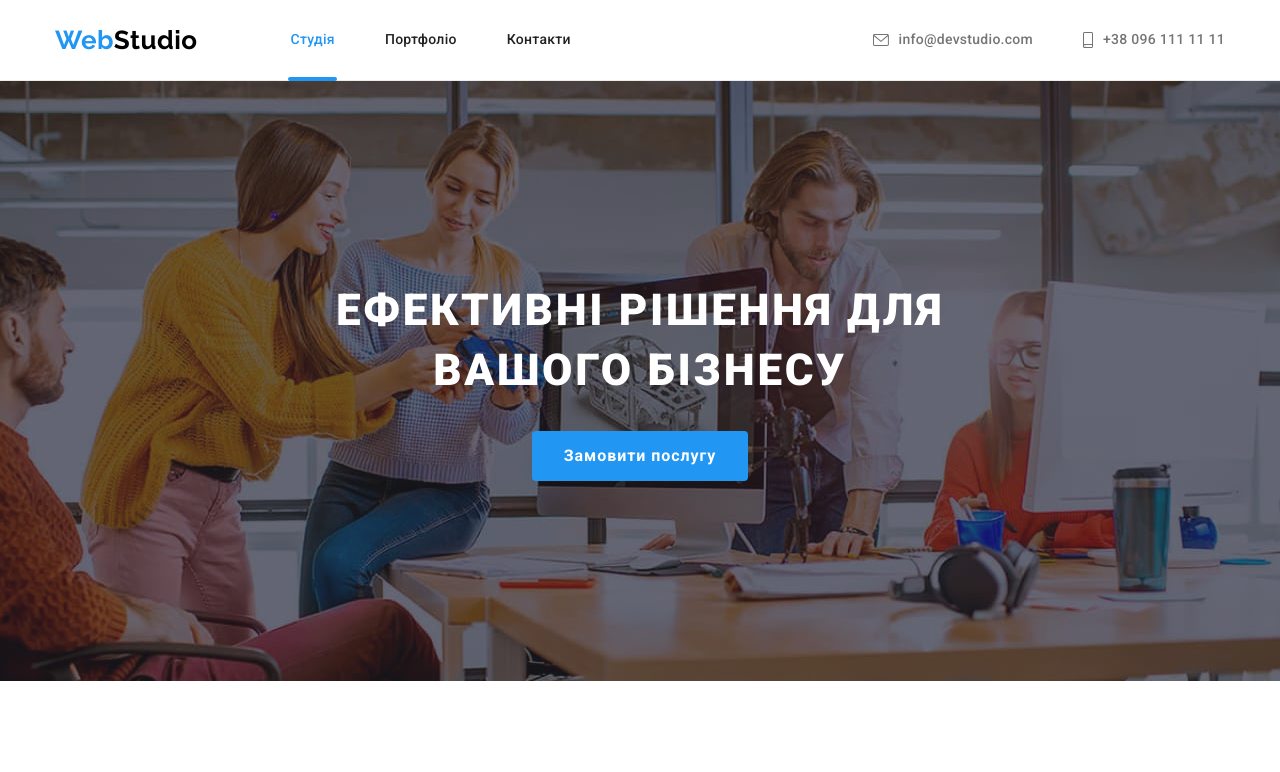
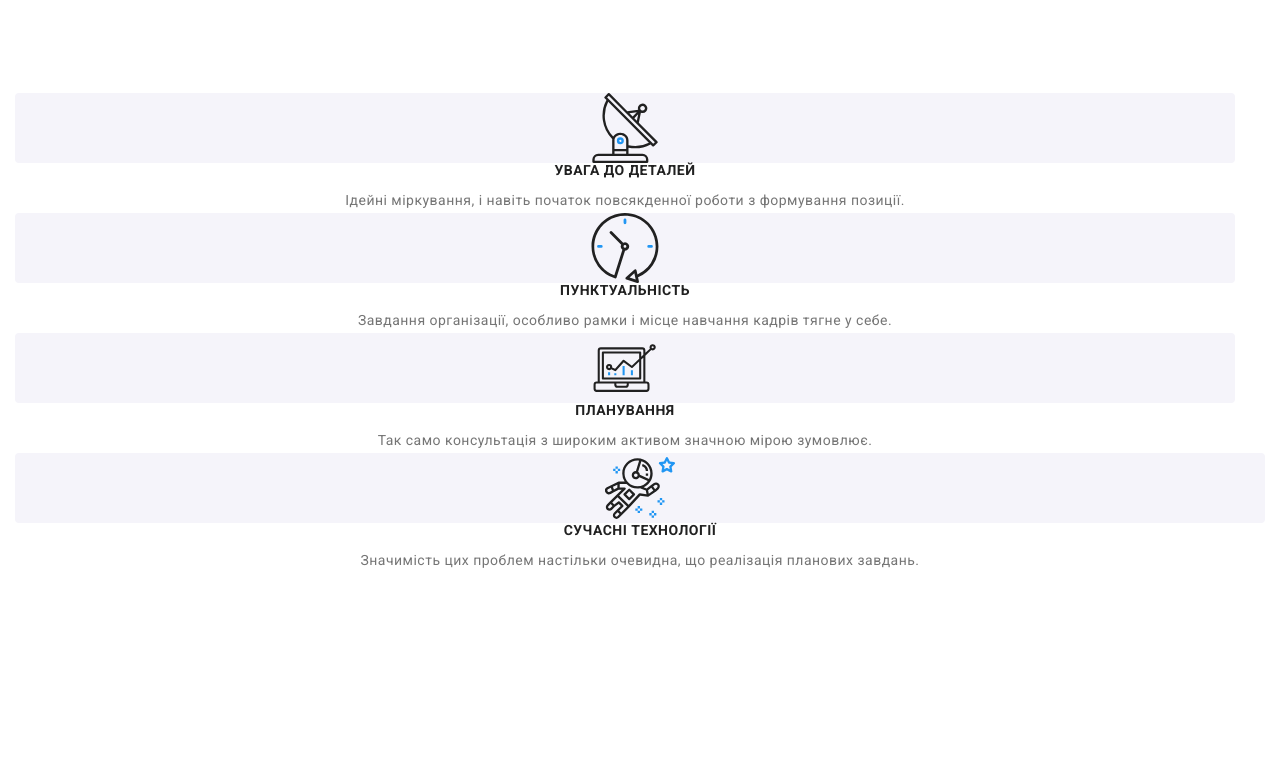
Before and after one commit to DTripleD/goit-markup-hw-08, a plain HTML site: page index.html in a window 1280 px wide. Shown: the top 772 px of the page. Drawn offline with nearby package versions, Linux system fonts and the light colour scheme.

Commit message:
Start working

```diff
--- a/index.html
+++ b/index.html
@@ -26,7 +26,7 @@
   </head>
 
   <body>
-    <header class="page-header">
+    <!-- <header class="page-header">
       <div class="container">
         <a href="./index.html" class="logo link"
           >Web<span class="logo__accent">Studio</span></a
@@ -74,7 +74,7 @@
             Замовити послугу
           </button>
         </div>
-      </section>
+      </section> -->
 
       <section class="benefits section">
         <div class="container">
@@ -131,7 +131,7 @@
         </div>
       </section>
 
-      <section class="section no-padding-top">
+      <!-- <section class="section no-padding-top">
         <div class="container work">
           <h2 class="work__title">Чим ми займаємося</h2>
           <ul class="list work__list">
@@ -694,7 +694,7 @@
           </div>
         </form>
       </div>
-    </div>
+    </div> -->
     <script src="./js/modal.js"></script>
   </body>
 </html>
--- a/sass/components/_benefits.scss
+++ b/sass/components/_benefits.scss
@@ -1,10 +1,25 @@
 .benefits__list {
-    display: flex;
-    align-items: flex-start;
+    display: block;
+    text-align: center;
+
+    @media screen and (min-width: 768px) {
+
+    }
+
+    @media screen and (min-width: 1600px) {
+        display: flex;
+        align-items: flex-start;
+    }
 }
 
 .benefits__item {
-    width: 270px;
+
+
+    @media screen and (min-width: 768px) {}
+
+    @media screen and (min-width: 1600px) {
+        width: 270px;
+    }
 }
 
 .benefits__item:not(:last-child) {
--- a/sass/components/_container.scss
+++ b/sass/components/_container.scss
@@ -1,9 +1,14 @@
 .container {
-    display: flex;
-    width: 1200px;
     padding-left: 15px;
     padding-right: 15px;
     margin-left: auto;
     margin-right: auto;
     align-items: center;
+
+    @media screen and (min-width: 768px) {}
+
+    @media screen and (min-width: 1600px) {
+        display: flex;
+        width: 1200px;
+    }
 }
--- a/sass/components/_icons.scss
+++ b/sass/components/_icons.scss
@@ -10,9 +10,19 @@
     background-color: #F5F4FA;
 
     border-radius: 4px;
-    height: 120px;
-    width: 270px;
-    margin-bottom: 30px;
+
+
+        @media screen and (min-width: 768px) {
+
+        }
+
+
+
+        @media screen and (min-width: 1600px) {
+            height: 120px;
+            width: 270px;
+            margin-bottom: 30px;
+        }
 }
 
 .soclinks {
```
Also changed, not shown: css/main.css, css/main.min.css, 2 other files.
